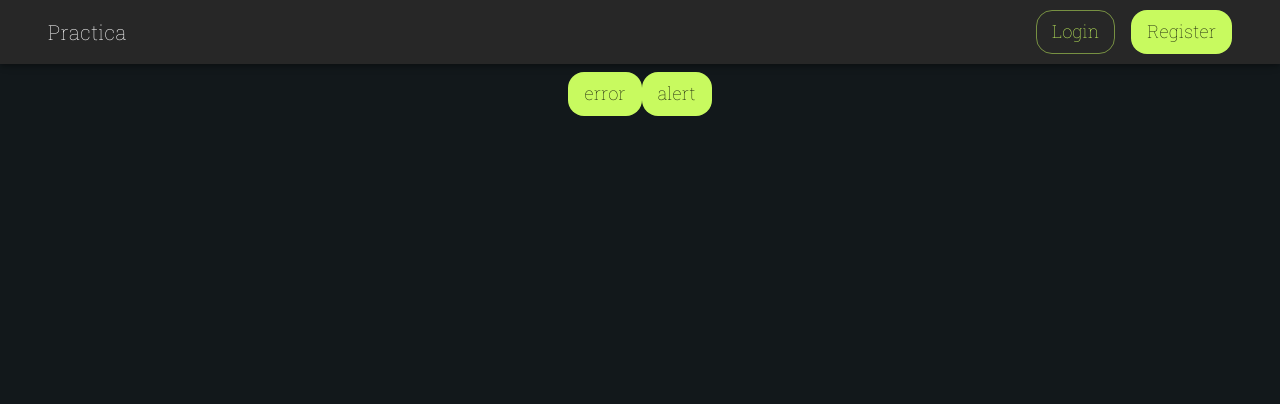
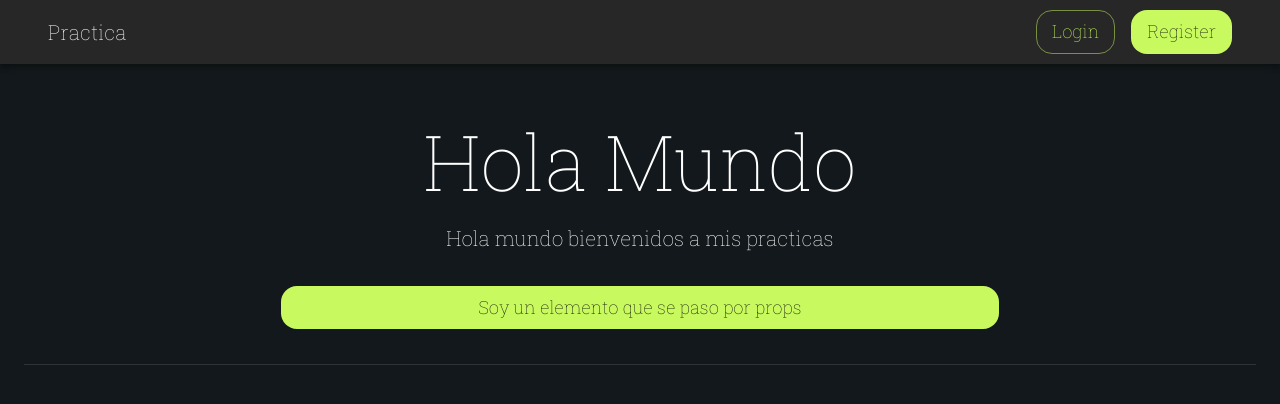
Before and after one commit to matiastorrres/Practica-TS-MUI, a React (Vite) app: page / in a window 1280 px wide. Shown: the top 404 px of the page. Built offline with nearby package versions, Linux system fonts and the light colour scheme; no server answers.

Commit message:
conexion a la api

```diff
--- a/package.json
+++ b/package.json
@@ -12,6 +12,7 @@
     "@emotion/react": "^11.10.5",
     "@emotion/styled": "^11.10.5",
     "@mui/material": "^5.11.4",
+    "axios": "^1.2.2",
     "react": "^18.2.0",
     "react-dom": "^18.2.0",
     "react-router-dom": "6",
--- a/src/App.css
+++ b/src/App.css
@@ -1,4 +1,4 @@
-#root {
+/* #root {
   max-width: 1280px;
   margin: 0 auto;
   padding: 2rem;
@@ -39,4 +39,4 @@
 
 .read-the-docs {
   color: #888;
-}
+} */
--- /dev/null
+++ b/src/api/base.api.ts
@@ -0,0 +1,9 @@
+import axios from "axios";
+
+const BASE_URL = "https://rickandmortyapi.com/api/";
+
+//creamos instancia con axios, esto me permite pegarle a la url de la api
+//ponerlo en practica la proxima vez
+export const instance = axios.create({
+  baseURL: BASE_URL,
+});
--- /dev/null
+++ b/src/api/character.ts
@@ -0,0 +1,14 @@
+import { instance } from "./base.api";
+
+const enpoint = "character";
+
+//esta va a ser la seccion de character, aca podemos traer un monton de cosas, por eso hacemos un objeto.
+//tener en cuenta como los declara codrr
+export const character = {
+  getAll: function (page: number = 1) {
+    return instance.get(enpoint, { params: { page } });
+  },
+  getById: function (id: number) {
+    return instance.get(`${enpoint}/${id}`);
+  },
+};
--- a/src/common/NavBar/NavBar.tsx
+++ b/src/common/NavBar/NavBar.tsx
@@ -8,7 +8,6 @@ import {
   Typography,
   Stack,
 } from "@mui/material";
-import { Link } from "react-router-dom";
 
 // export function NavBar() {
 //   return (
@@ -38,11 +37,12 @@ import { Link } from "react-router-dom";
 //     </Box>
 //   );
 // }
-
+import { useNavigate } from "react-router-dom";
 export const NavBar: React.FunctionComponent<{}> = () => {
+  const navigate = useNavigate();
   return (
     <Box sx={{ flexGrow: 1 }}>
-      <AppBar position="fixed">
+      <AppBar position="sticky">
         <Toolbar>
           <Container maxWidth="xl">
             <Grid
@@ -56,9 +56,10 @@ export const NavBar: React.FunctionComponent<{}> = () => {
               </Grid>
               <Grid item>
                 <Stack spacing={2} direction="row">
-                  <Link to="/login">
-                    <Button variant="outlined">Login</Button>
-                  </Link>
+                  <Button variant="outlined" onClick={() => navigate("login")}>
+                    Login
+                  </Button>
+
                   <Button variant="contained">Register</Button>
                 </Stack>
               </Grid>
--- /dev/null
+++ b/src/components/Header/HeaderComponent.tsx
@@ -0,0 +1,53 @@
+import { Box, Divider, Grid, Typography } from "@mui/material";
+import { ReactNode } from "react";
+
+type headerProps = {
+  title: string;
+  description: string;
+  element?: ReactNode | null;
+};
+
+export function HeaderComponent({
+  title,
+  description,
+  element,
+}: headerProps): JSX.Element {
+  return (
+    <>
+      <Box sx={{ width: "100%", height: "300px" }}>
+        <Grid
+          container
+          direction={"row"}
+          justifyContent="center"
+          alignItems="center"
+          sx={{ height: "100%" }}
+        >
+          <Grid item xs={7}>
+            <Grid
+              container
+              direction="column"
+              justifyContent="center"
+              alignItems="center"
+              sx={{ height: "100%" }}
+            >
+              <Grid item>
+                <Typography variant="h2" sx={{ mt: 2 }}>
+                  {title}
+                </Typography>
+              </Grid>
+              <Grid item sx={{ mt: 2 }}>
+                <Typography>{description}</Typography>
+              </Grid>
+              {element !== undefined && (
+                <Grid sx={{ mt: 4, width: "100%" }} item>
+                  {element}
+                </Grid>
+              )}
+            </Grid>
+          </Grid>
+        </Grid>
+      </Box>
+      <Divider />
+    </>
+  );
+}
--- a/src/components/index.tsx
+++ b/src/components/index.tsx
@@ -1 +1,2 @@
 export { Notification } from "./Notification/Notification";
+export { HeaderComponent } from "./Header/HeaderComponent";
--- a/src/index.css
+++ b/src/index.css
@@ -15,6 +15,3 @@ body {
 } */
 
 /*tener en cuenta que el root tiene un padding de 2rem*/
-/* #root {
-  padding: 0;
-} */
--- a/src/page/Home/index.tsx
+++ b/src/page/Home/index.tsx
@@ -1,5 +1,7 @@
 import { Container, Button } from "@mui/material";
-import { useContext, MouseEvent } from "react";
+import { useContext, MouseEvent, useEffect } from "react";
+import { character } from "../../api/character";
+import { HeaderComponent } from "../../components";
 import { NotificationContex } from "../../context/NotificationContext";
 
 // import { useNotification } from "../../context/NotificationContext";
@@ -29,20 +31,37 @@ import { NotificationContex } from "../../context/NotificationContext";
 export default function Home() {
   const context = useContext(NotificationContex);
 
-  const handleClick = (e: MouseEvent<HTMLButtonElement>) => {
-    console.log(e.currentTarget.name);
-    if (e.currentTarget.name === "error") context?.getError("error");
-    if (e.currentTarget.name === "alert") context?.getSucces("alert");
-  };
+  useEffect(() => {
+    try {
+      character.getAll(2).then((res) => console.log(res.data.results));
+    } catch (error) {
+      console.log(error);
+    }
+  }, []);
+
+  // const handleClick = (e: MouseEvent<HTMLButtonElement>) => {
+  //   console.log(e.currentTarget.name);
+  //   if (e.currentTarget.name === "error") context?.getError("error");
+  //   if (e.currentTarget.name === "alert") context?.getSucces("alert");
+  // };
 
   return (
-    <Container maxWidth="xl" sx={{ mt: 5 }}>
-      <Button variant="contained" onClick={handleClick} name="error">
+    <Container maxWidth="xl">
+      {/* <Button variant="contained" onClick={handleClick} name="error">
         error
       </Button>
       <Button variant="contained" onClick={handleClick} name="alert">
         alert
-      </Button>
+      </Button> */}
+      <HeaderComponent
+        title="Hola Mundo"
+        description="Hola mundo bienvenidos a mis practicas"
+        element={
+          <Button variant="contained" fullWidth>
+            Soy un elemento que se paso por props
+          </Button>
+        }
+      />
     </Container>
   );
 }
```
Also changed, not shown: src/page/Home/data.txt (added), 1 other file (tests, documents, lock files or other folders).
